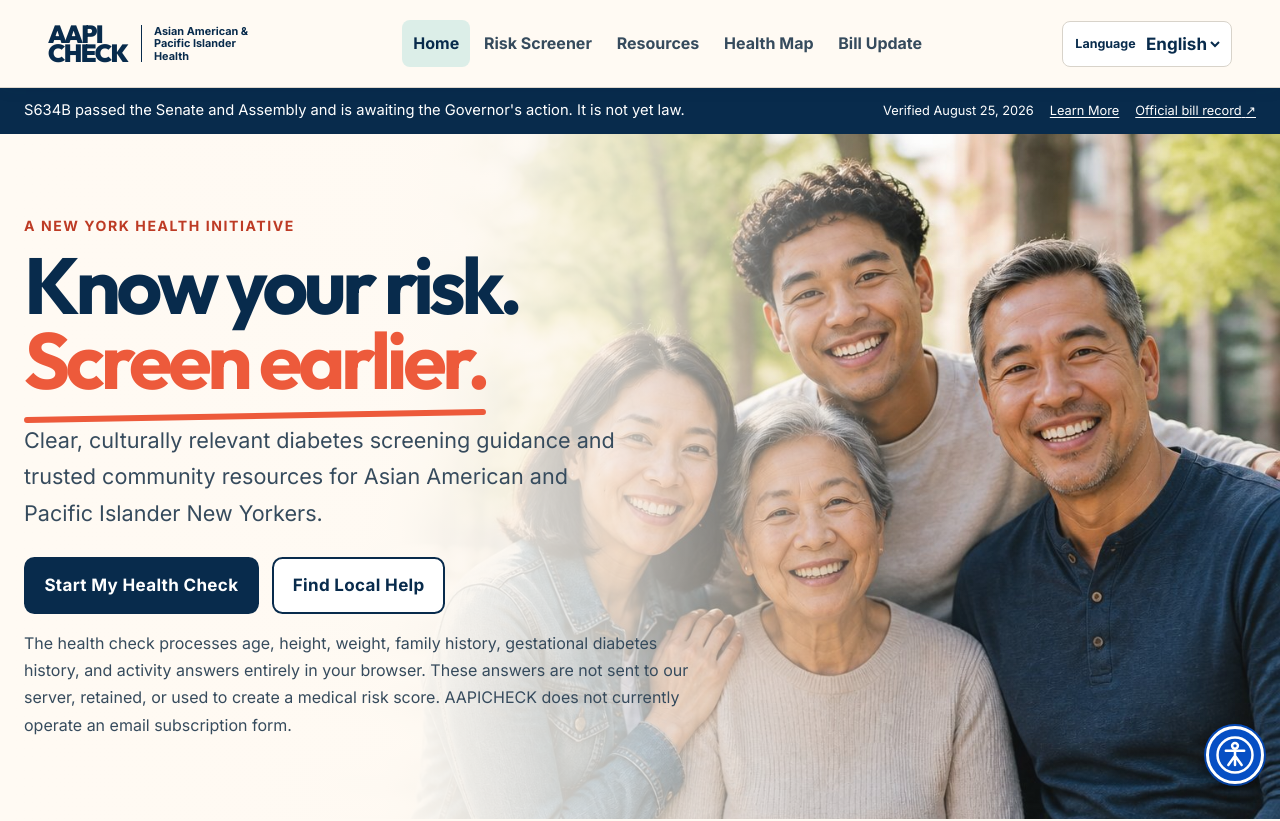
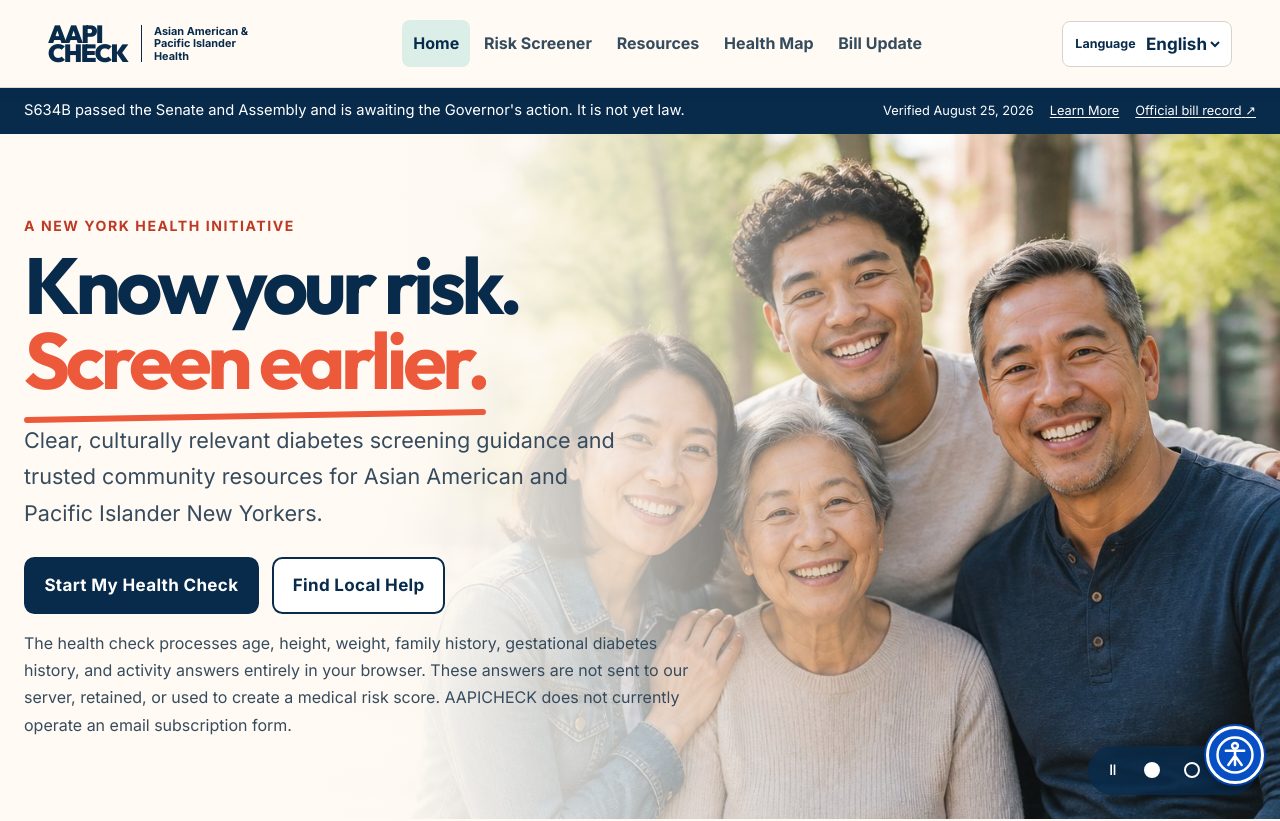
Before and after one commit to elliotk101/ProjectAAPI, a React (Vite) app: page / in a window 1280 px wide. Shown: the top 821 px of the page. Built offline with nearby package versions, Linux system fonts and the light colour scheme.

Commit message:
Add accessible campaign hero slideshow

```diff
--- a/src/index.css
+++ b/src/index.css
@@ -2934,8 +2934,10 @@ a:hover { color: var(--color-coral-dark); }
 
 .home-page { overflow: hidden; }
 .home-hero { position: relative; min-height: 680px; display: grid; align-items: center; isolation: isolate; background: #eee7de; }
-.home-hero__image, .home-hero__shade { position: absolute; inset: 0; width: 100%; height: 100%; }
-.home-hero__image { object-fit: cover; object-position: center; z-index: -2; }
+.home-hero__media, .home-hero__shade { position: absolute; inset: 0; width: 100%; height: 100%; }
+.home-hero__media { z-index: -2; overflow: hidden; background: #eee7de; }
+.home-hero__image { position: absolute; inset: 0; width: 100%; height: 100%; object-fit: cover; object-position: center; opacity: 0; transition: opacity 1.6s ease-in-out; }
+.home-hero__image--active { opacity: 1; }
 .home-hero__shade { z-index: -1; background: linear-gradient(90deg, rgba(255,250,243,1) 0%, rgba(255,250,243,.98) 30%, rgba(255,250,243,.72) 49%, rgba(255,250,243,.05) 72%); }
 .home-hero__content { width: min(1240px, calc(100% - 3rem)); margin: 0 auto; padding: 5rem 0; }
 .home-hero__content > * { max-width: 670px; }
@@ -2944,6 +2946,12 @@ a:hover { color: var(--color-coral-dark); }
 .home-hero h1 span::after { content: ''; position: absolute; left: 0; right: 0; height: 6px; bottom: -.12em; background: var(--color-coral); border-radius: 99px; transform: rotate(-1deg); }
 .home-hero__lead { font-size: clamp(1.1rem, 2vw, 1.35rem); max-width: 610px; color: var(--color-text-secondary); margin-bottom: 1.6rem; }
 .home-hero .privacy-note { margin-top: 1rem; }
+.home-hero__controls { position: absolute; z-index: 2; right: max(1.5rem, calc((100vw - 1240px) / 2)); bottom: 1.5rem; display: flex; gap: .1rem; padding: .35rem; border-radius: 999px; background: rgba(8,43,76,.78); }
+.home-hero__controls button { position: relative; width: 38px; height: 38px; padding: 0; border: 0; border-radius: 50%; background: transparent; cursor: pointer; }
+.home-hero__controls button:not(.home-hero__pause)::after { content: ''; position: absolute; inset: 11px; border: 2px solid #fff; border-radius: 50%; }
+.home-hero__controls button.is-active::after { background: #fff; box-shadow: 0 0 0 2px rgba(8,43,76,.55); }
+.home-hero__controls .home-hero__pause { color: #fff; font-size: .78rem; font-weight: 900; }
+.home-hero__controls button:focus-visible { outline: 3px solid var(--color-gold); outline-offset: 3px; }
 .home-intro, .threshold-callout, .bill-home-card { width: min(var(--max-width), calc(100% - 3rem)); margin: 0 auto; }
 .home-intro { padding: 6rem 0 3.5rem; display: grid; grid-template-columns: 1fr 1fr; gap: 6rem; align-items: end; }
 .home-intro h2, .threshold-callout h2, .bill-home-card h2 { font-size: clamp(2.1rem, 4vw, 3.4rem); letter-spacing: -.035em; }
@@ -3033,7 +3041,7 @@ a:hover { color: var(--color-coral-dark); }
   :root { --nav-height: 76px; }
   .navbar__inner { padding: .5rem .75rem; }.brand-lockup__wordmark { font-size: 1.2rem; }.text-size-toggle { display: none; }.lang-switcher { padding: 0 .25rem; }.lang-switcher select { max-width: 86px; }
   .bill-banner__inner { display: grid; padding: .7rem 1rem; }.bill-banner__actions span { display: none; }
-  .home-hero { min-height: 720px; }.home-hero__image { object-position: 66% center; }.home-hero__shade { background: linear-gradient(180deg, rgba(255,250,243,.9), rgba(255,250,243,.98) 68%, #fffaf3); }.home-hero__content { width: min(100% - 2rem, 1240px); padding: 3rem 0; align-self: end; }.home-hero h1 { font-size: 3.25rem; }
+  .home-hero { min-height: 720px; }.home-hero__image { object-position: 66% center; }.home-hero__shade { background: linear-gradient(180deg, rgba(255,250,243,.9), rgba(255,250,243,.98) 68%, #fffaf3); }.home-hero__content { width: min(100% - 2rem, 1240px); padding: 3rem 0 5rem; align-self: end; }.home-hero h1 { font-size: 3.25rem; }.home-hero__controls { right: 1rem; bottom: 1rem; }
   .home-intro, .threshold-callout, .bill-home-card, .pathway-grid, .bill-page__hero-content, .bill-page__section, .source-box, .bill-next { width: calc(100% - 2rem); }
   .home-intro { padding-top: 4rem; }.threshold-callout { grid-template-columns: 1fr; gap: 2rem; padding: 2rem; }.threshold-callout__number { font-size: 7rem; }.bill-home-card { margin-top: 4rem; margin-bottom: 4rem; padding: 2rem; }
   .form-grid, .form-grid--three { grid-template-columns: 1fr; }.factor-list > div { grid-template-columns: 1fr; gap: .2rem; }
--- a/src/pages/LandingPage.jsx
+++ b/src/pages/LandingPage.jsx
@@ -1,11 +1,35 @@
-import { useEffect } from 'react';
+import { useEffect, useState } from 'react';
 import { Link } from 'react-router-dom';
 import { useI18n } from '../i18n/i18nProvider';
 import { BILL_STATUS, SITE } from '../config/site';
 
+const HERO_IMAGES = [
+  '/aapicheck-community-hero.jpg',
+  '/aapicheck-screening-hero.jpg',
+  '/aapicheck-campaign-hero.jpg',
+];
+const HERO_CONTROL_COPY = {
+  en: { pause: 'Pause image rotation', play: 'Resume image rotation' },
+  ko: { pause: '이미지 전환 일시정지', play: '이미지 전환 다시 시작' },
+  zh: { pause: '暂停图片轮播', play: '继续图片轮播' },
+  bn: { pause: 'ছবি পরিবর্তন বিরতি দিন', play: 'ছবি পরিবর্তন আবার চালু করুন' },
+  ur: { pause: 'تصاویر کی تبدیلی روکیں', play: 'تصاویر کی تبدیلی دوبارہ چلائیں' },
+};
+
 function LandingPage() {
-  const { t } = useI18n();
+  const { t, lang } = useI18n();
+  const [activeHero, setActiveHero] = useState(0);
+  const [isHeroPaused, setIsHeroPaused] = useState(false);
+  const heroControlCopy = HERO_CONTROL_COPY[lang] || HERO_CONTROL_COPY.en;
   useEffect(() => { document.title = `${SITE.name} — ${t('hero.title_1')} ${t('hero.title_2')}`; }, [t]);
+
+  useEffect(() => {
+    if (isHeroPaused || window.matchMedia('(prefers-reduced-motion: reduce)').matches) return undefined;
+    const timer = window.setInterval(() => {
+      setActiveHero((current) => (current + 1) % HERO_IMAGES.length);
+    }, 8000);
+    return () => window.clearInterval(timer);
+  }, [isHeroPaused]);
 
   const pathways = [
     { number: '01', title: t('hero.cta_screen'), body: t('pillars.screening_desc'), to: '/screener', label: t('hero.cta_screen') },
@@ -16,7 +40,18 @@ function LandingPage() {
   return (
     <div className="home-page">
       <section className="home-hero">
-        <img className="home-hero__image" src="/aapicheck-community-hero.jpg" alt="" fetchPriority="high" />
+        <div className="home-hero__media" aria-hidden="true">
+          {HERO_IMAGES.map((src, index) => (
+            <img
+              className={`home-hero__image${index === activeHero ? ' home-hero__image--active' : ''}`}
+              src={src}
+              alt=""
+              fetchPriority={index === 0 ? 'high' : 'auto'}
+              loading={index === 0 ? 'eager' : 'lazy'}
+              key={src}
+            />
+          ))}
+        </div>
         <div className="home-hero__shade" aria-hidden="true" />
         <div className="home-hero__content">
           <p className="eyebrow">{t('hero.badge')}</p>
@@ -27,6 +62,26 @@ function LandingPage() {
             <Link to="/resources" className="btn btn--secondary btn--lg">{t('hero.cta_resources')}</Link>
           </div>
           <p className="privacy-note">{t('privacy.section_collection_text')}</p>
+        </div>
+        <div className="home-hero__controls" role="group" aria-label={t('hero.badge')}>
+          <button
+            type="button"
+            className="home-hero__pause"
+            aria-label={isHeroPaused ? heroControlCopy.play : heroControlCopy.pause}
+            onClick={() => setIsHeroPaused((paused) => !paused)}
+          >
+            <span aria-hidden="true">{isHeroPaused ? '▶' : 'Ⅱ'}</span>
+          </button>
+          {HERO_IMAGES.map((src, index) => (
+            <button
+              type="button"
+              className={index === activeHero ? 'is-active' : ''}
+              aria-label={`${t('hero.badge')} ${index + 1}/${HERO_IMAGES.length}`}
+              aria-pressed={index === activeHero}
+              onClick={() => setActiveHero(index)}
+              key={src}
+            />
+          ))}
         </div>
       </section>
 
```
Also changed, not shown: public/aapicheck-campaign-hero.jpg (added), public/aapicheck-screening-hero.jpg (added).
